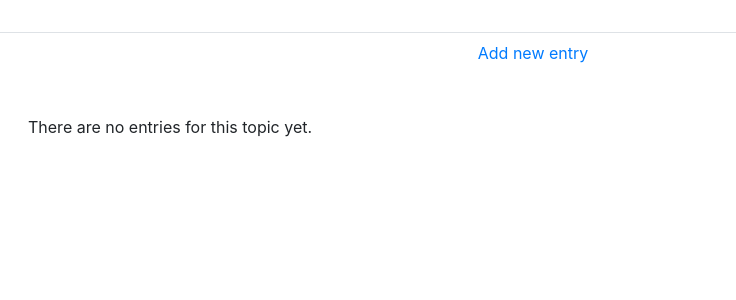
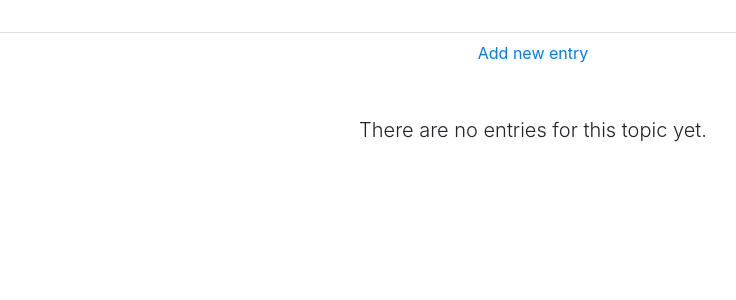
Before and after one commit to tomasmansilla/learning_log, a Django app: template learning_logs/templates/learning_logs/topic.html in a window 1280 px wide. Shown: the part 58-358 px from the top of the page, without its empty margins (107-843 px from the left). Run offline with Django 3.2, Linux system fonts and the light colour scheme; the template is opened without the code that fills it, so the values that code supplies are empty; some libraries are stand-ins or nearby versions.

Commit message:
add topic

```diff
--- a/learning_logs/templates/learning_logs/topic.html
+++ b/learning_logs/templates/learning_logs/topic.html
@@ -24,7 +24,7 @@
       </div>
     </div>
   {% empty %}
-    <p>There are no entries for this topic yet.</p>
+    <p class="lead text-center">There are no entries for this topic yet.</p>
   {% endfor %}
 </div>
 
```
